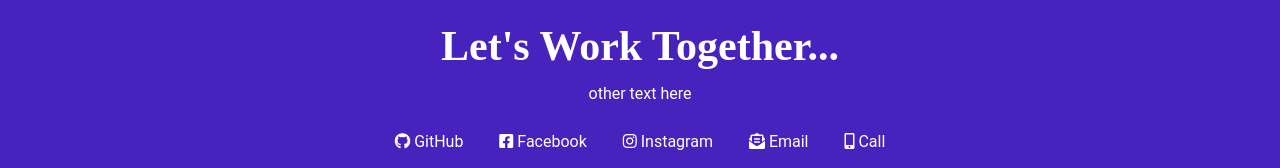
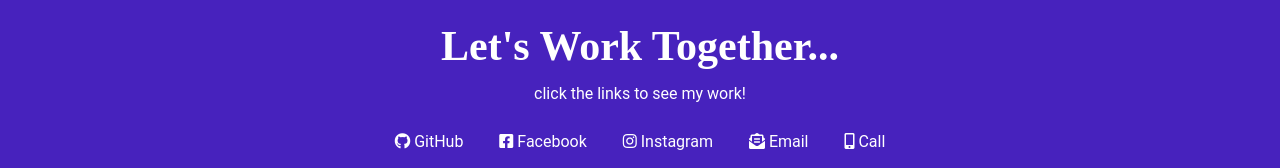
Before and after one commit to ksummers1/portfolio, a plain HTML site: page index.html in a window 1280 px wide. Shown: the part 1826-1994 px from the top of the page. Drawn offline with Linux system fonts and the light colour scheme; a web font is replaced by a local one.

Commit message:
update contact info

```diff
--- a/index.html
+++ b/index.html
@@ -70,7 +70,7 @@
     <section id="contact">
         <div>
             <h1>Let's Work Together...</h1>
-            <p>other text here</p>
+            <p>click the links to see my work! </p>
         </div>
         <div class="contact-links">
             <a id="profile-link" href="https://github.com/ksummers1" target="_blank">
```
